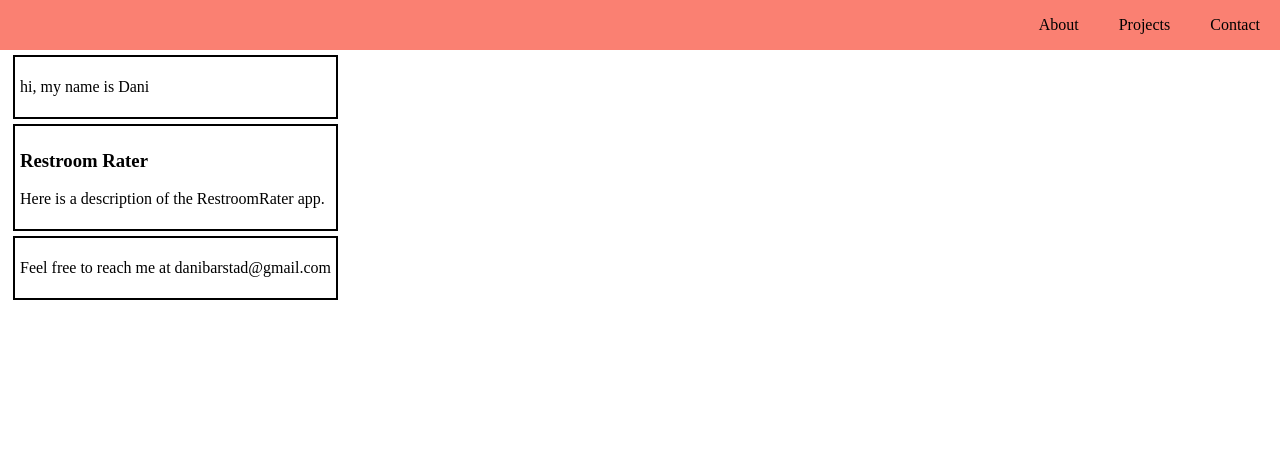
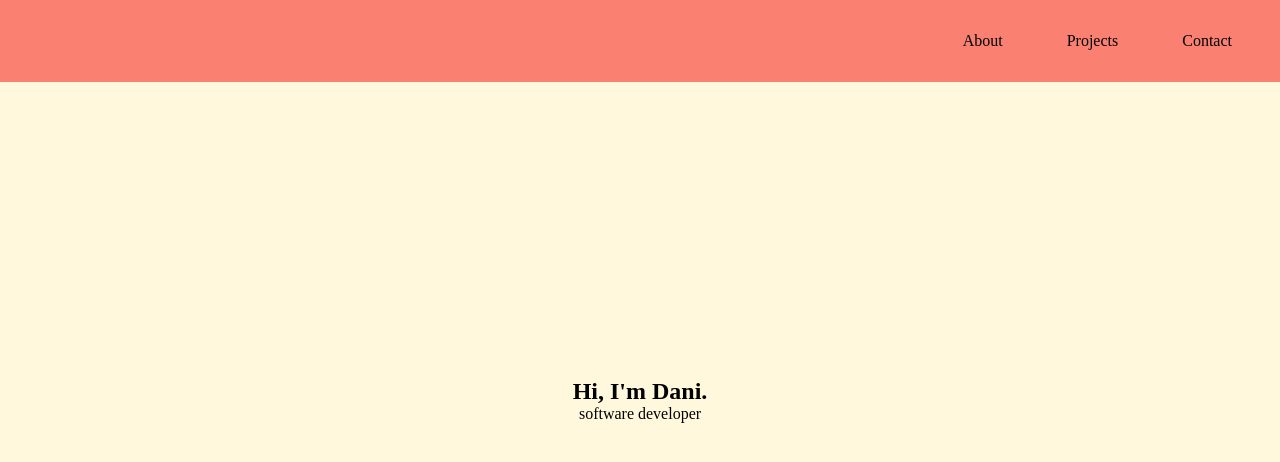
Before and after one commit to danibarstad/newPortfolio, a plain HTML site: page index.html in a window 1280 px wide. Drawn offline with Linux system fonts and the light colour scheme.

Commit message:
rebuilt navbar and about section

```diff
--- a/index.html
+++ b/index.html
@@ -1,5 +1,6 @@
 <!DOCTYPE html>
 <html lang="en">
+
 <head>
     <meta charset="UTF-8">
     <meta http-equiv="X-UA-Compatible" content="IE=edge">
@@ -7,44 +8,27 @@
     <link rel="stylesheet" href="style.css">
     <title>Dani Barstad</title>
 </head>
+
 <body>
-    <nav id="navbar">
-        <ul id="nav-list">
-            <li class="nav-item">
+
+    <nav id="navbar" class="navbar">
+        <ul class="navlist">
+            <li>
                 <a href="#about">About</a>
             </li>
-            <li class="nav-item">
+            <li>
                 <a href="#projects">Projects</a>
             </li>
-            <li class="nav-item">
-                <a href="#">Contact</a>
+            <li>
+                <a href="#contact">Contact</a>
             </li>
         </ul>
     </nav>
 
-    <main>
-        <section id="about">
-            <p>hi, my name is Dani</p>
-        </section>
+    <section id="about" class="about">
+        <h1>Hi, I'm Dani.</h1>
+        <p>software developer</p>
+    </section>
 
-        <section id="projects">
-            <div class="container">
-                <div class="proj-title">
-                    <h3>Restroom Rater</h3>
-                </div>
-                <div class="proj-desc">
-                    <p>
-                        Here is a description of the RestroomRater app.
-                    </p>
-                </div>
-            </div>
-        </section>
-
-        <section id="contact">
-            <p>
-                Feel free to reach me at danibarstad@gmail.com
-            </p>
-        </section>
-    </main>
 </body>
 </html>
--- a/style.css
+++ b/style.css
@@ -1,43 +1,48 @@
-nav {
-    position: fixed;
-    /* display: flex; */
-    /* flex-direction: row; */
-    /* justify-content: flex-end; */
-    top: 0;
-    right: 0;
-    min-height: 50px;
-    width: 100%;
-    background-color: salmon;
+* {
+    margin: 0;
+    padding: 0;
 }
 
-#nav-list {
-    display: flex;
-    flex-direction: row;
-    justify-content: flex-end;
+ul {
     list-style: none;
 }
 
-.nav-item {
-    margin: 0 20px;
-}
-
-a {
+a, a:visited {
     color: #000;
     text-decoration: none;
 }
 
-main {
-    position: absolute;
-    top: 50px;
-    /* width: 100%; */
+a:hover {
+    background-color: azure;
 }
 
-section {
-    border: solid 2px #000;
-    margin: 5px;
-    padding: 5px;
+.navbar {
+    display: flex;
+    justify-content: flex-end;
+    position: fixed;
+    top: 0;
+    left: 0;
+    width: 100%;
+    background-color: salmon;
+    z-index: 1;
 }
 
-#about {
-    /* margin-top: 50px; */
+.navlist {
+    display: flex;
+    margin-right: 1rem;
 }
+
+.navlist a {
+    display: block;
+    padding: 2rem;
+}
+
+.about {
+    display: flex;
+    flex-direction: column;
+    justify-content: center;
+    align-items: center;
+    width: 100%;
+    height: 100vh;
+    background: cornsilk;
+}
```
